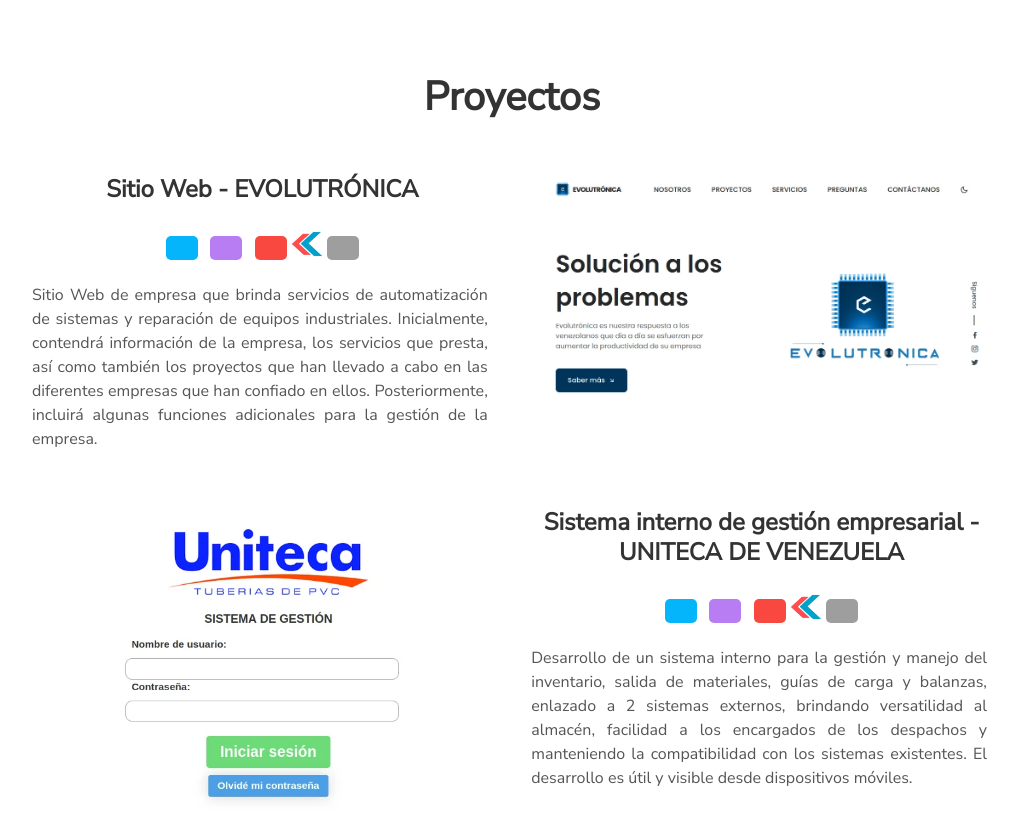
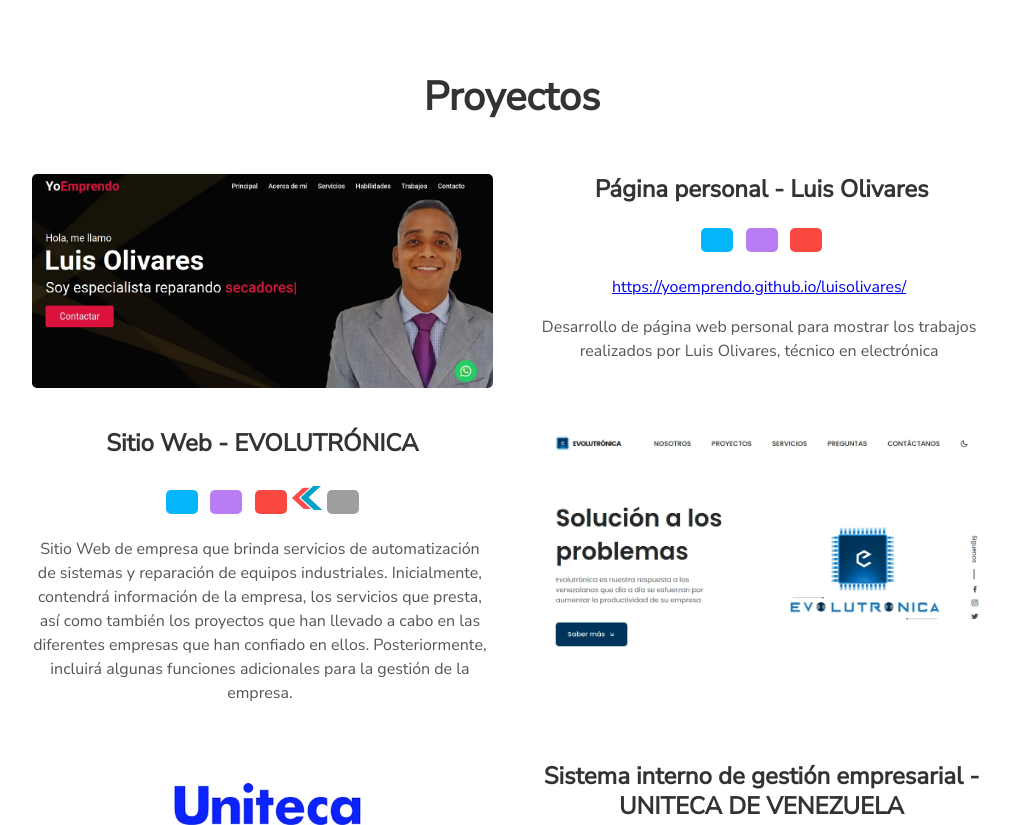
Before and after one commit to eliriverod/portfolio, a plain HTML site: page index.html in a window 1280 px wide. Shown: the part 1800-2625 px from the top of the page, without its empty margins (128-1145 px from the left). Drawn offline with nearby package versions, Linux system fonts and the light colour scheme; grey boxes are pictures that could not be loaded.

Commit message:
Agregado proyecto
- Add: proyecto agregado
- Fix: centrado de descripciones

```diff
--- a/index.html
+++ b/index.html
@@ -130,6 +130,37 @@
     </div>
 
     <div class="user-projects">
+      <div class="images-left">
+        <picture>
+          <source type="image/webp" srcset="./assets/img/webp/yoemprendoluisolivares.webp" alt="Luis Olivares" />
+          <img alt="Sistema Uniteca" src="./assets/img/webp/yoemprendoluisolivares.webp" />
+        </picture>
+      </div>
+      <div class="contents-right" style="text-align: center">
+        <h3>Página personal - Luis Olivares</h3>
+        <img
+        height="32"
+        width="32"
+        src="https://unpkg.com/simple-icons@3.4.0/icons/html5.svg"
+        style="filter: invert(73%) sepia(74%) saturate(1552%) hue-rotate(169deg) brightness(109%) contrast(97%)"
+        />
+        &nbsp;
+        <img
+        height="32"
+        width="32"
+        src="https://unpkg.com/simple-icons@3.4.0/icons/css3.svg"
+        style="filter: invert(24%) sepia(14%) saturate(2270%) hue-rotate(222deg) brightness(102%) contrast(90%)"
+        />
+        &nbsp;
+        <img height="32" width="32" src="https://unpkg.com/simple-icons@3.4.0/icons/javascript.svg" style="filter: invert(96%) sepia(47%) saturate(4151%) hue-rotate(338deg) brightness(100%) contrast(95%)"/>
+        <p><a href="https://yoemprendo.github.io/luisolivares/">https://yoemprendo.github.io/luisolivares/</a></p>
+        <p style="text-align: center">
+          Desarrollo de página web personal para mostrar los trabajos realizados por Luis Olivares, técnico en electrónica
+        </p>
+      </div>
+    </div>
+
+    <div class="user-projects">
       <div class="images-right">
         <picture>
           <source type="image/webp" srcset="./assets/img/webp/evolutronica.webp" alt="Sitio Web de EVOLUTRÓNICA" />
@@ -161,7 +192,7 @@
           src="https://unpkg.com/simple-icons@3.4.0/icons/mariadb.svg"
           />
         </div>
-        <p style="text-align: justify">
+        <p style="text-align: center">
           Sitio Web de empresa que brinda servicios de automatización de sistemas y reparación de equipos industriales. Inicialmente, contendrá información de la empresa, los servicios que presta, así como también los proyectos que han llevado a cabo en las diferentes empresas que han confiado en ellos. Posteriormente, incluirá algunas funciones adicionales para la gestión de la empresa.
         </p>
         <!--<a class="project-link" target="_blank" href="https://www.evolutronicave.com/">Ver más...</a>-->
@@ -198,7 +229,7 @@
         width="32"
         src="https://unpkg.com/simple-icons@3.4.0/icons/mariadb.svg"
         />
-        <p style="text-align: justify">
+        <p style="text-align: center">
           Desarrollo de un sistema interno para la gestión y manejo del inventario, salida de materiales, guías de carga y balanzas, enlazado a 2 sistemas externos, brindando versatilidad al almacén, facilidad a los encargados de los despachos y manteniendo la compatibilidad con los sistemas existentes. El desarrollo es útil y visible desde dispositivos móviles.
         </p>
       </div>
@@ -226,7 +257,7 @@
           style="filter: invert(73%) sepia(74%) saturate(1552%) hue-rotate(169deg) brightness(109%) contrast(97%)"
           />
         </div>
-        <p style="text-align: justify">
+        <p style="text-align: center">
           Aplicación para descomponer "trama bancaria" en sus correspondientes elementos. Desarrollada en C#, posee funciones "drag and drop" para una carga rápida de archivos de prueba
         </p>
       </div>
@@ -257,7 +288,7 @@
           src="./assets/img/webp/factorytalkview.webp"
           />
         </div>
-        <p style="text-align: justify">
+        <p style="text-align: center">
           Se reestructuró el sistema SCADA de la <b>Planta Compresora de Gas</b> ubicada en Petrocedeño, al cual se le añadieron animaciones, seguridad por usuarios, gráficas mediante un servidor web y otros elementos. Desarrollado en FactoryTalkView v7.0 para PanelViews y la lógica de control manejada por un PLC Controllogix 5000, marca Allen Bradley.
         </p>
       </div>
```
Also changed, not shown: assets/img/webp/yoemprendoluisolivares.webp (added).
